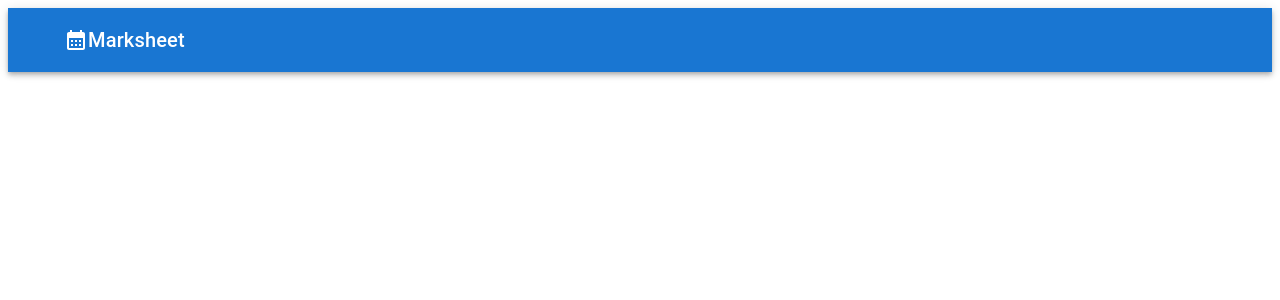
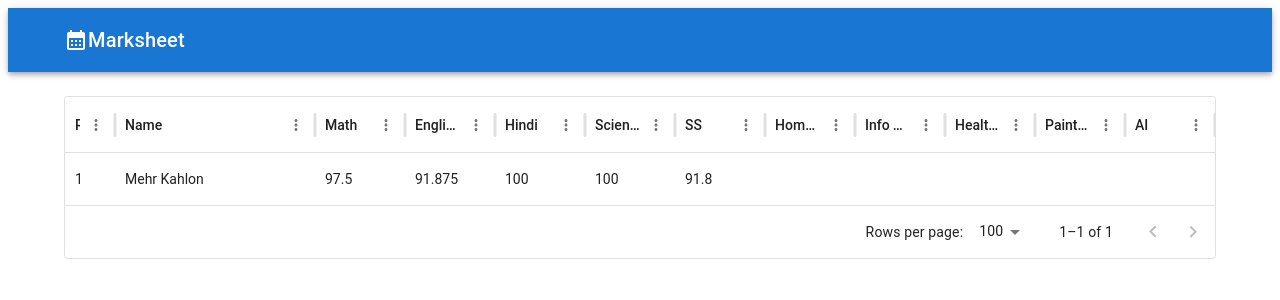
Before and after one commit to Atharvnadkarni/middlesboro-hat, a React app in the folder frontend/: page / in a window 1280 px wide. Shown: the top 300 px of the page. Built offline with nearby package versions, Linux system fonts and the light colour scheme; the HTML template or start-up script is replaced by a standard one.

Commit message:
make subjectList

```diff
--- a/frontend/src/App.js
+++ b/frontend/src/App.js
@@ -1,9 +1,14 @@
+import { Container } from "@mui/material";
 import Header from "./components/Header";
+import SubjectList from "./components/SubjectList";
 
 const App = () => {
   return (
     <div>
       <Header />
+      <Container sx={{marginTop: 3}}>
+        <SubjectList />
+      </Container>
     </div>
   );
 };
--- /dev/null
+++ b/frontend/src/components/SubjectList.js
@@ -0,0 +1,21 @@
+import { DataGrid } from "@mui/x-data-grid";
+const SubjectList = () => {
+  const columns = [
+    { field: "roll_no", headerName: "Roll No", width: 20 },
+    { field: "name", headerName: "Name", width: 200, editable: true },
+    { field: "math", headerName: "Math", width: 90, editable: true },
+    { field: "english", headerName: "English", width: 90, editable: true },
+    { field: "hindi", headerName: "Hindi", width: 90, editable: true },
+    { field: "science", headerName: "Science", width: 90, editable: true },
+    { field: "ss", headerName: "SS", width: 90, editable: true },
+    { field: "hs", headerName: "Home Sci", width: 90, editable: true },
+    { field: "it", headerName: "Info Tech", width: 90, editable: true },
+    { field: "hc", headerName: "Healthcare", width: 90, editable: true },
+    { field: "pt", headerName: "Painting", width: 90, editable: true },
+    { field: "ai", headerName: "AI", width: 90, editable: true },
+  ];
+  // const columns = {}
+  const rows = [{ id: 1, roll_no: 1, name: "Mehr Kahlon", math: 97.5, english: 91.875, hindi: 100, science:100, ss: 91.8}];
+  return <DataGrid columns={columns} rows={rows}>{console.log(columns, rows)}</DataGrid>;
+};
+export default SubjectList;
```
